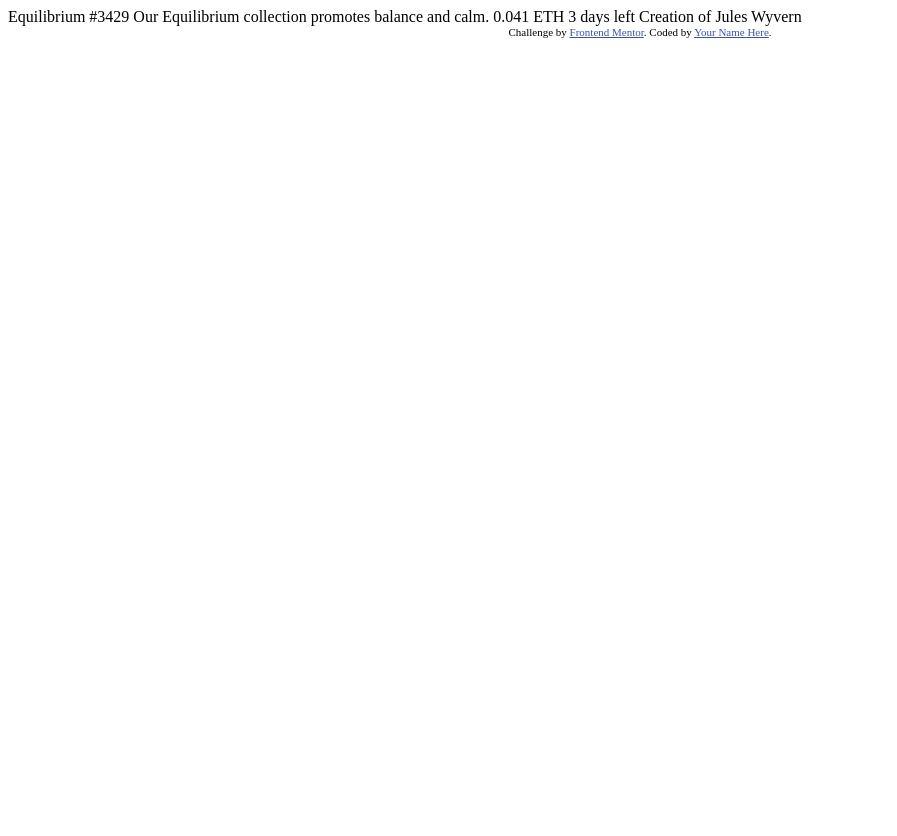
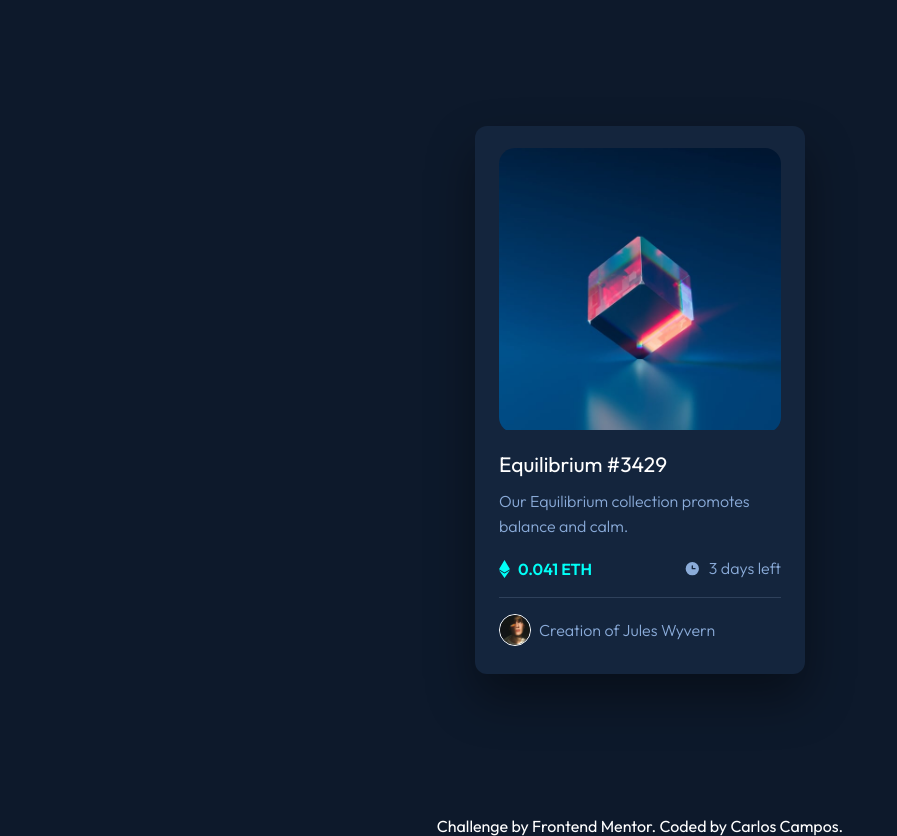
Before and after one commit to ccamposj/nft-preview-card-component-main, a plain HTML site: page index.html in a window 1280 px wide. Shown: the whole page, without its empty margins (0-897 px from the left). Before the commit the page ends 800 px from the top, so only its background shows below. Drawn offline with Linux system fonts and the light colour scheme.

Commit message:
hover function

```diff
--- a/index.html
+++ b/index.html
@@ -1,33 +1,68 @@
 <!DOCTYPE html>
 <html lang="en">
   <head>
-  <meta charset="UTF-8">
-  <meta name="viewport" content="width=device-width, initial-scale=1.0"> <!-- displays site properly based on user's device -->
+    <meta charset="UTF-8" />
+    <meta name="viewport" content="width=device-width, initial-scale=1.0" />
+    <!-- displays site properly based on user's device -->
 
-  <link rel="icon" type="image/png" sizes="32x32" href="./images/favicon-32x32.png">
+    <link
+      rel="icon"
+      type="image/png"
+      sizes="32x32"
+      href="./images/favicon-32x32.png"
+    />
+    <link rel="stylesheet" href="style.css" />
+    <link
+      rel="preconnect"
+      href="https://fonts.googleapis.com">
+    <link
+      rel="preconnect"
+      href="https://fonts.gstatic.com" crossorigin>
+    <link
+      href="https://fonts.googleapis.com/css2?family=Outfit:wght@300;400;600&display=swap" rel="stylesheet">
 
     <title>Frontend Mentor | NFT preview card component</title>
 
-  <!-- Feel free to remove these styles or customise in your own stylesheet 👍 -->
-  <style>
-    .attribution { font-size: 11px; text-align: center; }
-    .attribution a { color: hsl(228, 45%, 44%); }
     </style>
   </head>
   <body>
+    <main>
+      <section class="card">
+        <div class="img-box">
+          <div class="cyan-background hover"></div>
+          <img class="icon hover" src="images/icon-view.svg" alt="Eye icon">
+          <img
+          src="/images/image-equilibrium.jpg"
+          class="equilibrium-img"
+          alt="A blue/red cube standing with on of its edges."
+          />
+        </div>
+        <div class="text-box">
+          <h1 class="heading">Equilibrium #3429</h1>
+          <p class="text">Our Equilibrium collection promotes balance and calm.</p>
+        </div>
+        <div class="sub-info">
+          <div class="price flex">
+            <svg width="11" height="18" xmlns="http://www.w3.org/2000/svg"><path d="M11 10.216 5.5 18 0 10.216l5.5 3.263 5.5-3.262ZM5.5 0l5.496 9.169L5.5 12.43 0 9.17 5.5 0Z" fill="#00FFF8"/></svg>
+            <p >0.041 ETH</p>
+          </div>
+          <div class="flex">
+            <svg width="17" height="17" xmlns="http://www.w3.org/2000/svg"><path d="M8.305 2.007a6.667 6.667 0 1 0 0 13.334 6.667 6.667 0 0 0 0-13.334Zm2.667 7.334H8.305a.667.667 0 0 1-.667-.667V6.007a.667.667 0 0 1 1.334 0v2h2a.667.667 0 0 1 0 1.334Z" fill="#8BACD9"/></svg>
+            <p class="time-left text"> 3 days left</p>
+          </div>
+        </div>
+        <div class="author flex">
+          <img src="images/image-avatar.png" class="author-img" alt="Jules Wyvern">
+          <p class="text">Creation of <span class="author-name">Jules Wyvern</span></p>
+        </div>
+      </section>
+    </main>
 
-  Equilibrium #3429
-
-  Our Equilibrium collection promotes balance and calm.
-
-  0.041 ETH
-  3 days left
-
-  Creation of Jules Wyvern
-
-  <div class="attribution">
-    Challenge by <a href="https://www.frontendmentor.io?ref=challenge" target="_blank">Frontend Mentor</a>.
-    Coded by <a href="#">Your Name Here</a>.
-  </div>
+    <footer class="attribution">
+      Challenge by
+      <a class="link" href="https://www.frontendmentor.io?ref=challenge" target="_blank"
+        >Frontend Mentor</a
+      >. Coded by <a class="link" href="#">Carlos Campos</a>.
+    </footer>
   </body>
 </html>
--- /dev/null
+++ b/style.css
@@ -0,0 +1,144 @@
+:root {
+  /* PRIMARY */
+  --soft-blue: hsl(215, 51%, 70%);
+  --cyan: hsl(178, 100%, 50%);
+
+  /* NEUTRAL */
+  --main-BG: hsl(217, 54%, 11%);
+  --card-BG: hsl(216, 50%, 16%);
+  --line: hsl(215, 32%, 27%);
+  --white: hsl(0, 0%, 100%);
+}
+
+html {
+  font-size: 62.5%;
+}
+
+* {
+  margin: 0;
+  padding: 0;
+  box-sizing: border-box;
+}
+
+body {
+  background-color: var(--main-BG);
+  font-family: "Outfit", sans-serif;
+}
+
+main {
+  min-height: 100vh;
+  display: flex;
+  justify-content: center;
+  align-items: center;
+  margin-bottom: 1.6rem;
+}
+
+.card {
+  max-width: 33rem;
+  background-color: var(--card-BG);
+  padding: 2.2rem 2.4rem;
+  border-radius: 1.2rem;
+  box-shadow: 0 2.4rem 4.8rem rgba(0, 0, 0, 0.4);
+}
+
+.img-box {
+  margin-bottom: 1.8rem;
+  border-radius: 1.6rem;
+  overflow: hidden;
+  position: relative;
+}
+
+.hover {
+  position: absolute;
+  top: 50%;
+  left: 50%;
+  transform: translate(-50%, -50%);
+  opacity: 0;
+  transition: all 0.6s;
+}
+
+.icon {
+  z-index: 5;
+}
+
+.cyan-background {
+  width: 100%;
+  height: 100%;
+  background-color: rgba(0, 255, 247, 0.4);
+}
+
+.img-box:hover .hover {
+  opacity: 1;
+  transition: all 300ms;
+}
+
+.equilibrium-img {
+  width: 100%;
+}
+
+.text-box {
+  margin-bottom: 1.6rem;
+}
+
+.heading {
+  color: var(--white);
+  font-size: 2.1rem;
+  font-weight: 400;
+  margin-bottom: 1.2rem;
+}
+
+.text {
+  color: var(--soft-blue);
+  font-size: 1.6rem;
+  font-weight: 300;
+  line-height: 1.6;
+}
+
+.sub-info {
+  display: flex;
+  justify-content: space-between;
+  align-items: center;
+  border-bottom: 0.1px inset var(--line);
+  padding-bottom: 1.6rem;
+  margin-bottom: 1.6rem;
+}
+
+.flex {
+  display: flex;
+  align-items: center;
+  gap: 0.8rem;
+}
+
+.price {
+  color: var(--cyan);
+  font-size: 1.4rem;
+  font-weight: 400;
+}
+
+.price p {
+  font-size: 1.6rem;
+  font-weight: 600;
+}
+
+.author {
+  margin-bottom: 0.6rem;
+}
+
+.author-img {
+  width: 3.2rem;
+  height: 3.2rem;
+  border-radius: 10000rem;
+  border: 1px solid var(--white);
+}
+
+.attribution {
+  text-align: center;
+  font-size: 1.6rem;
+  color: var(--white);
+}
+
+.link:link,
+.link:visited {
+  text-decoration: none;
+  color: inherit;
+}
```
Lines whose indentation alone changed are shown as unchanged.
